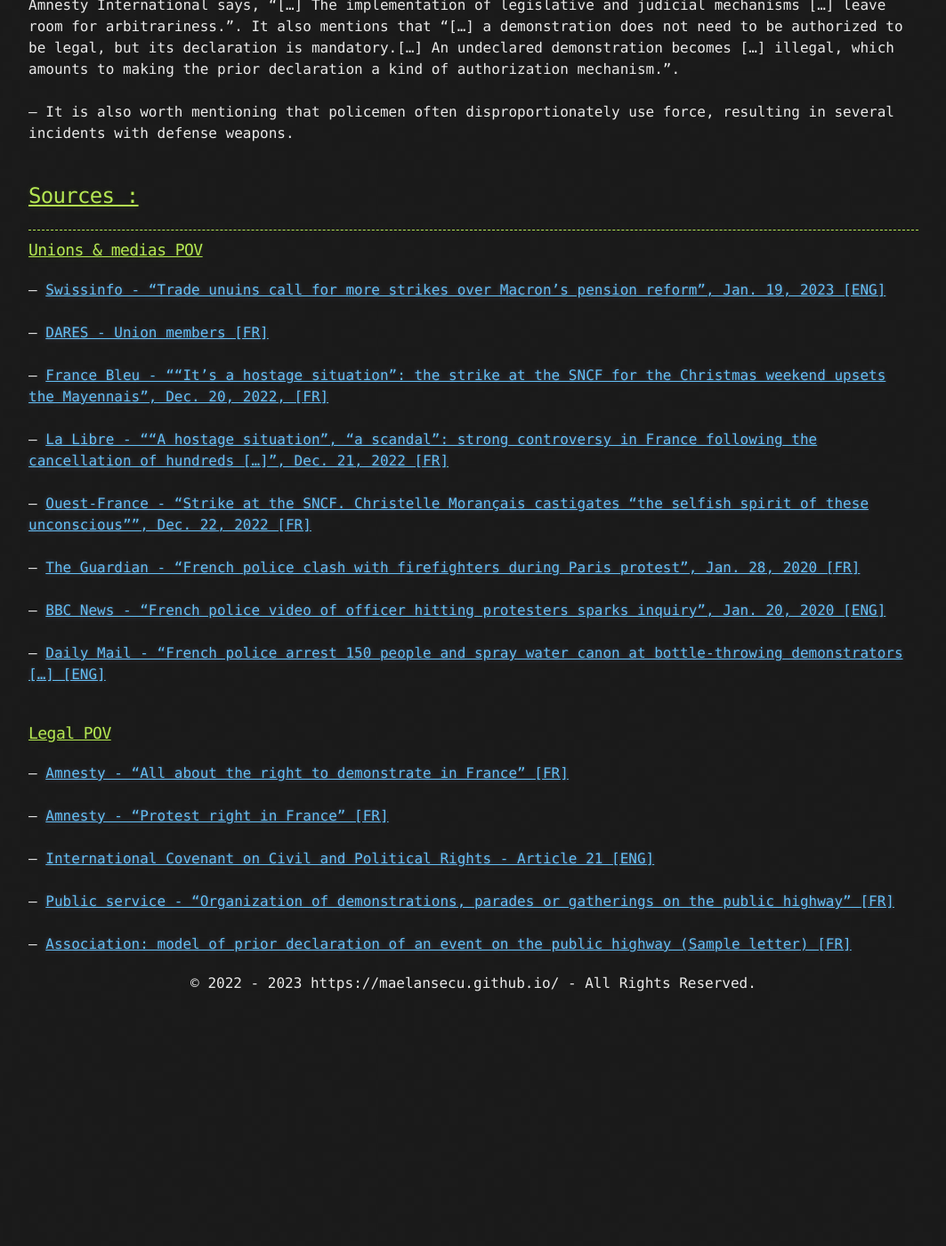
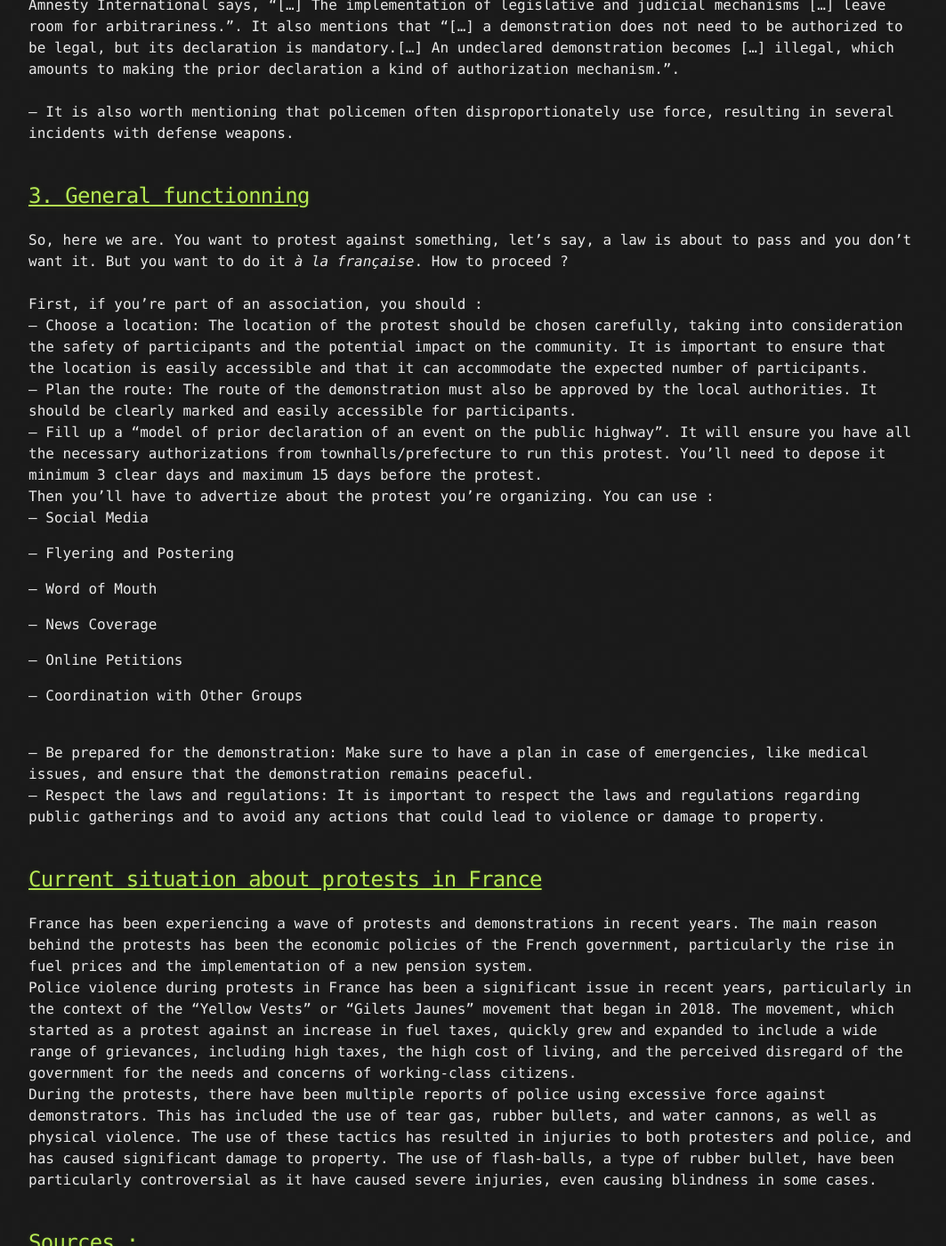
Before and after one commit to maelansecu/maelansecu.github.io, a Jekyll site: the page built from articles/how_do_french_protesters.md, in a window 1280 px wide and 1400 px high, scrolled down 1075 px. Shown: the whole window at 89% size, without its empty margins (108-1171 px from the left). Built offline with Jekyll 4.4.1, drawn with Linux system fonts in a browser that asks for light colours; our own code applies the rules of GitHub Pages for plain Markdown files; before the commit the page ends 2192 px from its top, so only the background shows below that; some of the changed text lies outside the part shown.

Commit message:
Update how_do_french_protesters.md

```diff
--- a/articles/how_do_french_protesters.md
+++ b/articles/how_do_french_protesters.md
@@ -32,12 +32,35 @@ The summary will be as follows:<br>
 -- It is also worth mentioning that policemen often disproportionately use force, resulting in several incidents with defense weapons.<br>
 <br>
 
-<!--## <ins>3. General functionning </ins>
+## <ins>3. General functionning </ins>
 
 So, here we are. You want to protest against something, let's say, a law is about to pass and you don't want it. But you want to do it *à la française*. How to proceed ?<br><br>
-First, if you're part of an association, you should fill up a "model of prior declaration of an event on the public highway". It will ensure you have all the necessary authorizations from townhalls/prefecture to run this protest. You'll need to depose it minimum 3 clear days before the protest and maximum 15 days before it. -<br>
-Second, you will need to... *wait*.-->
+First, if you're part of an association, you should :<br>
+-- Choose a location: The location of the protest should be chosen carefully, taking into consideration the safety of participants and the potential impact on the community. It is important to ensure that the location is easily accessible and that it can accommodate the expected number of participants.<br>
+-- Plan the route: The route of the demonstration must also be approved by the local authorities. It should be clearly marked and easily accessible for participants. <br>
+-- Fill up a "model of prior declaration of an event on the public highway". It will ensure you have all the necessary authorizations from townhalls/prefecture to run this protest. You'll need to depose it minimum 3 clear days and maximum 15 days before the protest.<br>
+Then you'll have to advertize about the protest you're organizing. You can use :<br>
+  -- Social Media <br>
 
+  -- Flyering and Postering <br>
+
+  -- Word of Mouth<br>
+
+  -- News Coverage<br>
+
+  -- Online Petitions<br>
+
+  -- Coordination with Other Groups<br><br>
+
+-- Be prepared for the demonstration: Make sure to have a plan in case of emergencies, like medical issues, and ensure that the demonstration remains peaceful.<br>
+-- Respect the laws and regulations: It is important to respect the laws and regulations regarding public gatherings and to avoid any actions that could lead to violence or damage to property.
+<br><br>
+
+## <ins> Current situation about protests in France</ins>
+
+France has been experiencing a wave of protests and demonstrations in recent years. The main reason behind the protests has been the economic policies of the French government, particularly the rise in fuel prices and the implementation of a new pension system.<br>
+Police violence during protests in France has been a significant issue in recent years, particularly in the context of the "Yellow Vests" or "Gilets Jaunes" movement that began in 2018. The movement, which started as a protest against an increase in fuel taxes, quickly grew and expanded to include a wide range of grievances, including high taxes, the high cost of living, and the perceived disregard of the government for the needs and concerns of working-class citizens.<br>
+During the protests, there have been multiple reports of police using excessive force against demonstrators. This has included the use of tear gas, rubber bullets, and water cannons, as well as physical violence. The use of these tactics has resulted in injuries to both protesters and police, and has caused significant damage to property.  The use of flash-balls, a type of rubber bullet, have been particularly controversial as it have caused severe injuries, even causing blindness in some cases.<br><br>
 
 
 ## <ins> Sources :</ins>
@@ -62,7 +85,10 @@ Second, you will need to... *wait*.-->
 -- [Amnesty - "Protest right in France" [FR]](https://www.amnesty.fr/dossiers/droit-de-manifester-en-france)<br><br>
 -- [International Covenant on Civil and Political Rights - Article 21 [ENG]](https://www.ohchr.org/en/instruments-mechanisms/instruments/international-covenant-civil-and-political-rights#article-21)<br><br>
 -- [Public service - "Organization of demonstrations, parades or gatherings on the public highway" [FR]](https://www.service-public.fr/particuliers/vosdroits/F21899)<br><br>
--- [Association: model of prior declaration of an event on the public highway (Sample letter) [FR]](https://www.service-public.fr/particuliers/vosdroits/R2237)
+-- [Association: model of prior declaration of an event on the public highway (Sample letter) [FR]](https://www.service-public.fr/particuliers/vosdroits/R2237)<br><br>
 
 
-<!--### Police violence-->
+### <ins> Police violence </ins>
+
+-- [Civicus - "Excessive police force against &quot;Yellow Vest&quot; protesters threatens freedom of assembly", Feb. 21, 2019 [ENG]](https://monitor.civicus.org/updates/2019/02/21/excessive-police-force-against-yellowvest-protesters-threatens-freedom-of-assembly/)<br><br>
+-- [CNN - "France’s ‘yellow vest’ protesters detained and tear-gassed", Dec. 9, 2018 [ENG]](https://edition.cnn.com/2018/12/08/europe/france-protests-paris-intl/index.html)<br><br>
```
